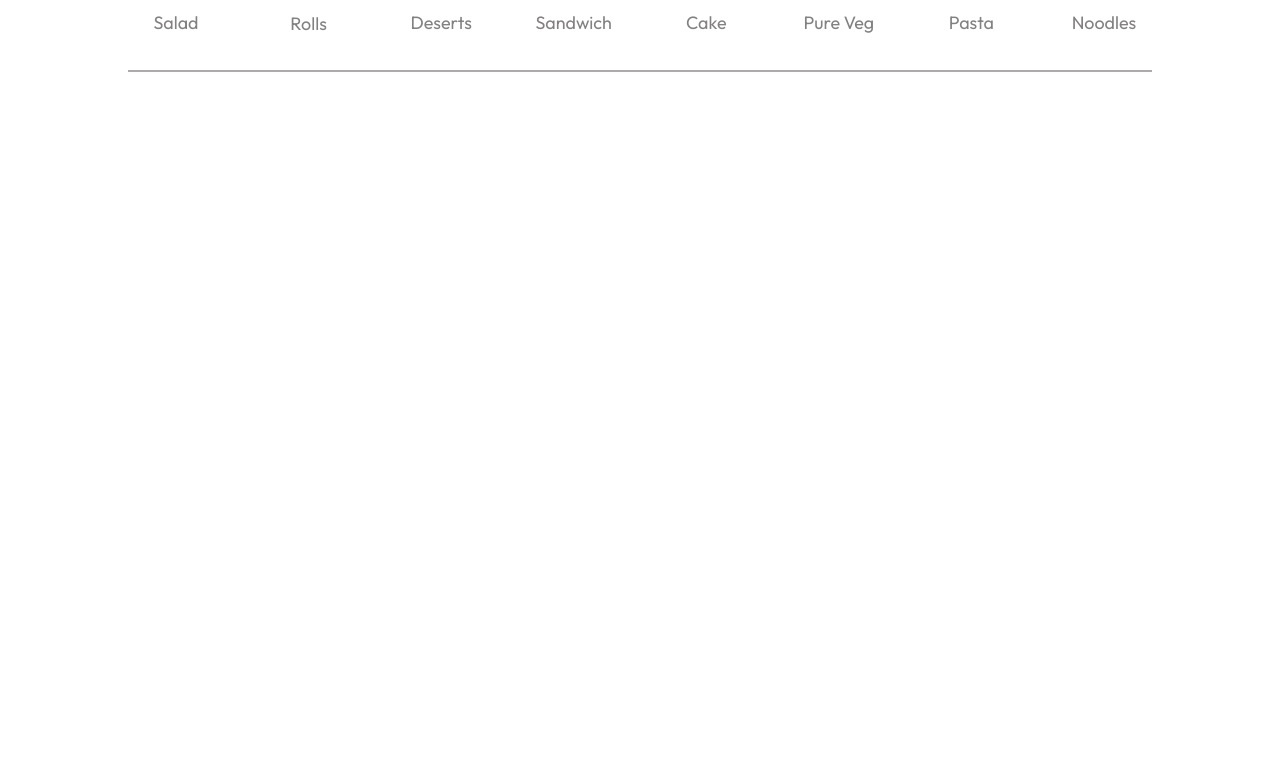
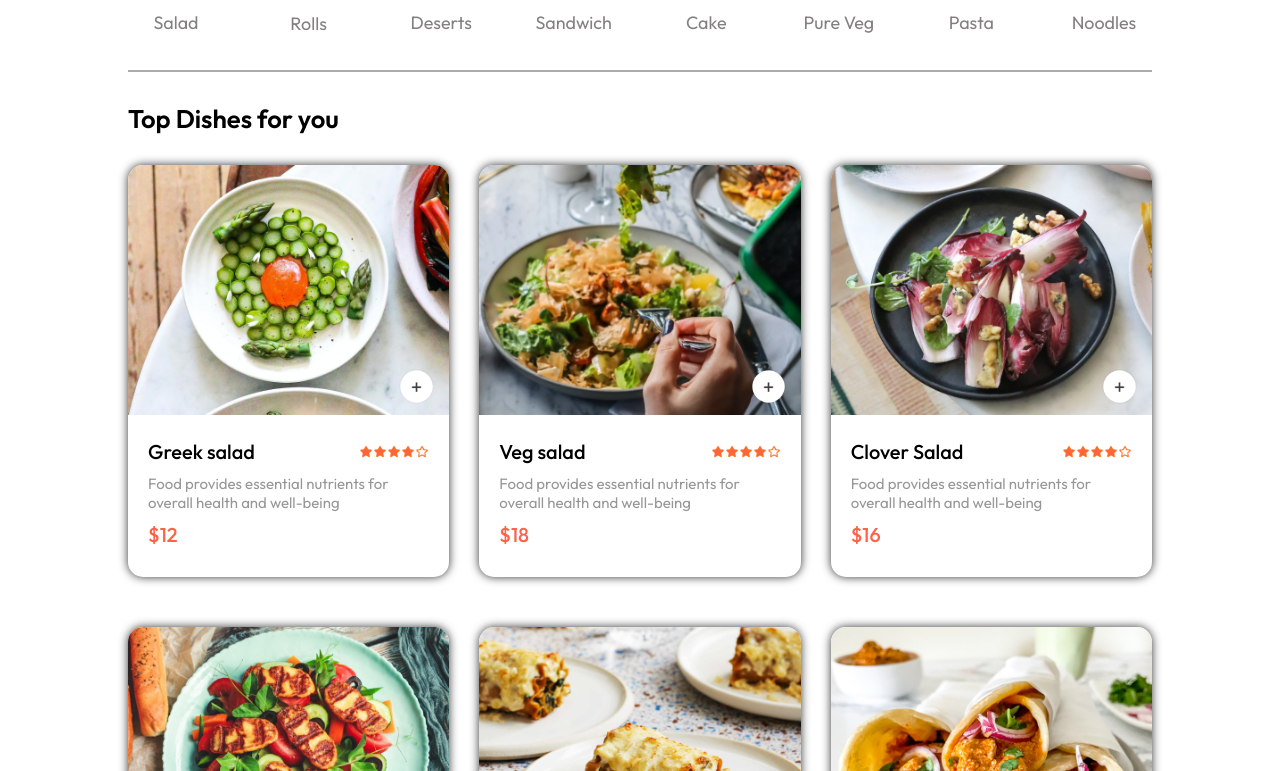
Before and after one commit to mohib051/Foody_Application, a React (Vite) app in the folder frontend/: page / in a window 1280 px wide. Shown: the part 829-1600 px from the top of the page. Before the commit the page ends 911 px from the top, so only its background shows below. Built offline with nearby package versions, Linux system fonts and the light colour scheme.

Commit message:
added food display and implemented item count feature

```diff
--- /dev/null
+++ b/frontend/src/components/FoodDisplay/FoodDisplay.css
@@ -0,0 +1,14 @@
+.food-display{
+    margin-top: 20px;
+}
+.food-display h2{
+    font-size: max(2vw,24px);
+    font-weight: 600;
+}
+.food-display-list{
+    display: grid;
+    grid-template-columns: repeat(auto-fill, minmax(240px,1fr));
+    margin-top: 30px;
+    gap:30px;
+    row-gap: 50px;
+}
--- /dev/null
+++ b/frontend/src/components/FoodDisplay/FoodDisplay.jsx
@@ -0,0 +1,20 @@
+import React, { useContext } from 'react'
+import "./FoodDisplay.css"
+import { StoreContext } from '../../context/StoreContext'
+import FoodItem from '../FoodItem/FoodItem'
+
+const FoodDisplay = () => {
+    const {food_list} = useContext(StoreContext)
+  return (
+    <div className='food-display' id='food-display'>
+        <h2>Top Dishes for you</h2>
+        <div className='food-display-list'>
+            {food_list.map((item, index)=>{
+                return <FoodItem key={index}  index={index} id={item._id} name={item.name} image={item.image} price={item.price} description={item.description} />
+            })}
+        </div>
+    </div>
+  )
+}
+
+export default FoodDisplay
--- /dev/null
+++ b/frontend/src/components/FoodItem/FoodItem.css
@@ -0,0 +1,62 @@
+.food-item{
+    width: 100%;
+    margin: auto;
+    border-radius: 15px;
+    box-shadow: 0px 0px 10px rgb(52, 51, 51);
+}
+.food-item-image{
+    width: 100%;
+    border-radius: 15px 15px 0px 0px;
+}
+.food-item-info{
+    padding: 20px;
+}
+.food-item-name-rating{
+    display: flex;
+    justify-content: space-between;
+    align-items: center;
+    margin-bottom: 10px;
+}
+.food-item-name-rating p{
+    font-size: 20px;
+    font-weight: 500;
+}
+.food-item-name-rating img{
+    width: 70px;
+}
+.food-item-desc{
+    color: rgb(151, 151, 151);
+    font-size: 15px;
+}
+.food-item-price{
+    color: tomato;
+    margin: 10px 0 ;
+    font-size: 20px;
+    font-weight: 500;
+}
+.food-item-img-container{
+    position: relative;
+}
+.food-item-img-container .add{
+    width: 35px;
+    position: absolute;
+    bottom: 15px;
+    right: 15px;
+    cursor: pointer;
+    border-radius: 50%;
+}
+.food-item-counter{
+    position: absolute;
+    bottom: 15px;
+    right: 15px;
+    display: flex;
+    align-items: center;
+    gap: 12px;
+    padding: 6px;
+    border-radius: 50px;
+    background-color: white;
+}
+.food-item-counter img{
+    width: 20px;
+    cursor: pointer;
+}
--- /dev/null
+++ b/frontend/src/components/FoodItem/FoodItem.jsx
@@ -0,0 +1,35 @@
+/* eslint-disable no-unused-vars */
+import React, { useContext } from 'react'
+import "./FoodItem.css"
+import { assets } from '../../assets/assets'
+import { StoreContext } from '../../context/StoreContext'
+
+const FoodItem = ({id,name,image,price,description}) => {
+
+    const{addToCart, removeFromCart, cartItems, setcartItems} = useContext(StoreContext)
+  return (
+    <div className='food-item'>
+         <div className="food-item-img-container">
+            <img className='food-item-image' src={image} alt="" />
+            {!cartItems[id]?
+                <img  className='add' onClick={()=>addToCart(id)} src={assets.add_icon_white} alt="" />
+                : <div className='food-item-counter'>
+                        <img onClick={()=>removeFromCart(id)} src={assets.remove_icon_red} alt="" />
+                        <p>{cartItems[id]}</p>
+                        <img  onClick={()=>addToCart(id)} src={assets.add_icon_green} alt="" />
+                    </div>
+            }
+         </div>
+         <div className="food-item-info">
+            <div className="food-item-name-rating">
+                <p>{name}</p>
+                <img src={assets.rating_starts} alt="" />
+            </div>
+            <p className='food-item-desc'>{description}</p>
+            <p className='food-item-price'>${price}</p>
+         </div>
+    </div>
+  )
+}
+
+export default FoodItem
--- /dev/null
+++ b/frontend/src/context/StoreContext.jsx
@@ -0,0 +1,40 @@
+import { createContext, useEffect, useState } from 'react';
+import { food_list } from '../assets/assets';
+
+export const StoreContext = createContext(null);
+
+const StoreContextProvider = (props)=>{
+            const [cartItems, setcartItems] = useState({})
+
+            const addToCart = (itemId)=>{
+                    if(!cartItems[itemId]){
+                        setcartItems((prev)=>({...prev,[itemId]:1}))
+                    }
+                    else{
+                        setcartItems((prev)=>({...prev,[itemId]:(prev[itemId]||0) +1 }))
+                    }
+            }
+            const removeFromCart = (itemId)=>{
+                setcartItems((prev)=>({...prev,[itemId]: prev[itemId]-1 }))
+            }
+
+            useEffect(() => {
+                console.log(cartItems)
+            }, [cartItems])
+
+
+        const contextValue = {
+            food_list,
+            addToCart,
+            removeFromCart,
+            cartItems,
+            setcartItems
+        }
+        return(
+        <StoreContext.Provider value={contextValue}>
+            {props.children}
+         </StoreContext.Provider>
+        )
+
+}
+export default StoreContextProvider
--- a/frontend/src/main.jsx
+++ b/frontend/src/main.jsx
@@ -1,10 +1,13 @@
-import { StrictMode } from 'react'
-import { createRoot } from 'react-dom/client'
-import './index.css'
-import App from './App.jsx'
-import{BrowserRouter}from "react-router-dom"
-createRoot(document.getElementById('root')).render(
+import { StrictMode } from "react";
+import { createRoot } from "react-dom/client";
+import "./index.css";
+import App from "./App.jsx";
+import { BrowserRouter } from "react-router-dom";
+import StoreContextProvider from "./context/StoreContext.jsx";
+createRoot(document.getElementById("root")).render(
   <BrowserRouter>
-    <App />
-  </BrowserRouter> ,
-)
+    <StoreContextProvider>
+      <App />
+    </StoreContextProvider>
+  </BrowserRouter>
+);
--- a/frontend/src/pages/home/Home.jsx
+++ b/frontend/src/pages/home/Home.jsx
@@ -3,12 +3,14 @@
 import Header from '../../components/Header/Header'
 import ExploreMenu from '../../components/ExploreMenu/ExploreMenu'
 import { useState } from 'react'
+import FoodDisplay from '../../components/FoodDisplay/FoodDisplay'
 const Home = () => {
   const [category, setcategory] = useState("All")
   return (
     <div>
         <Header/>
         <ExploreMenu category={category} setcategory={setcategory}/>
+        <FoodDisplay/>
     </div>
   )
 }
```
